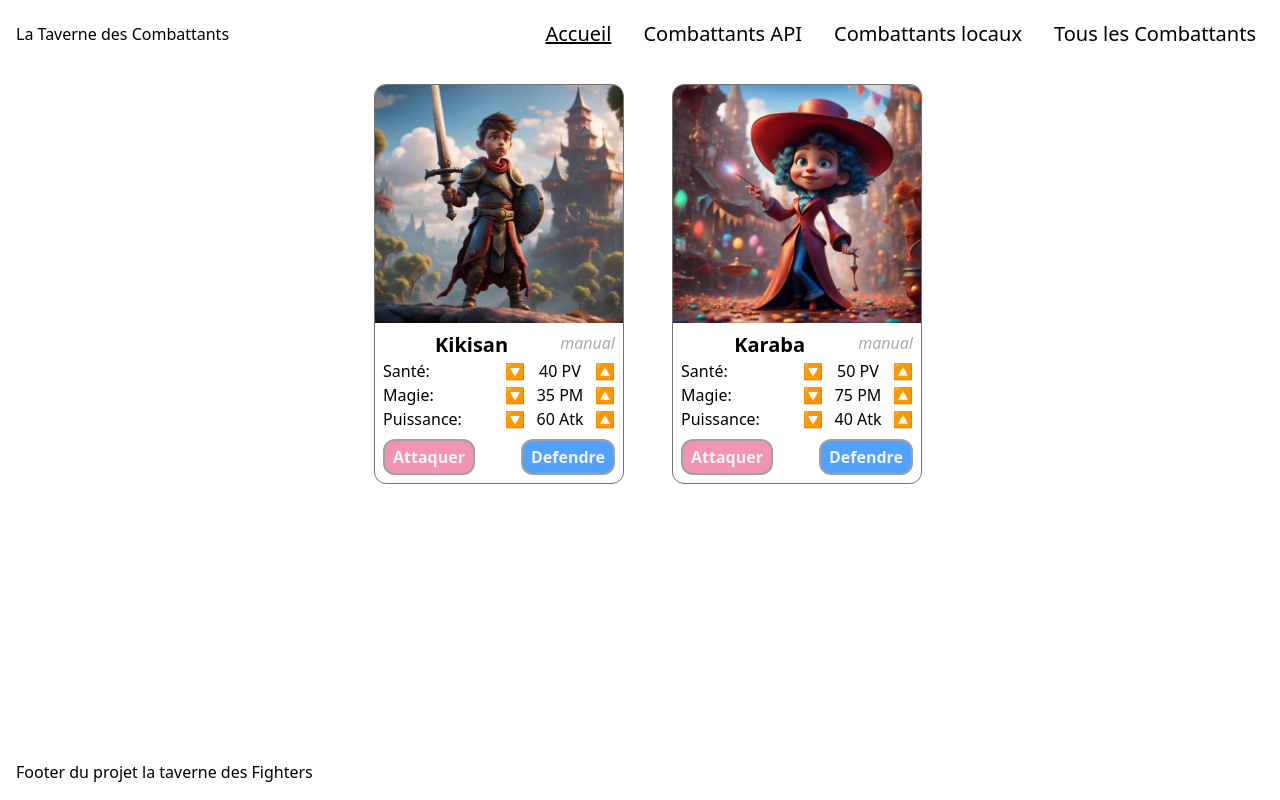
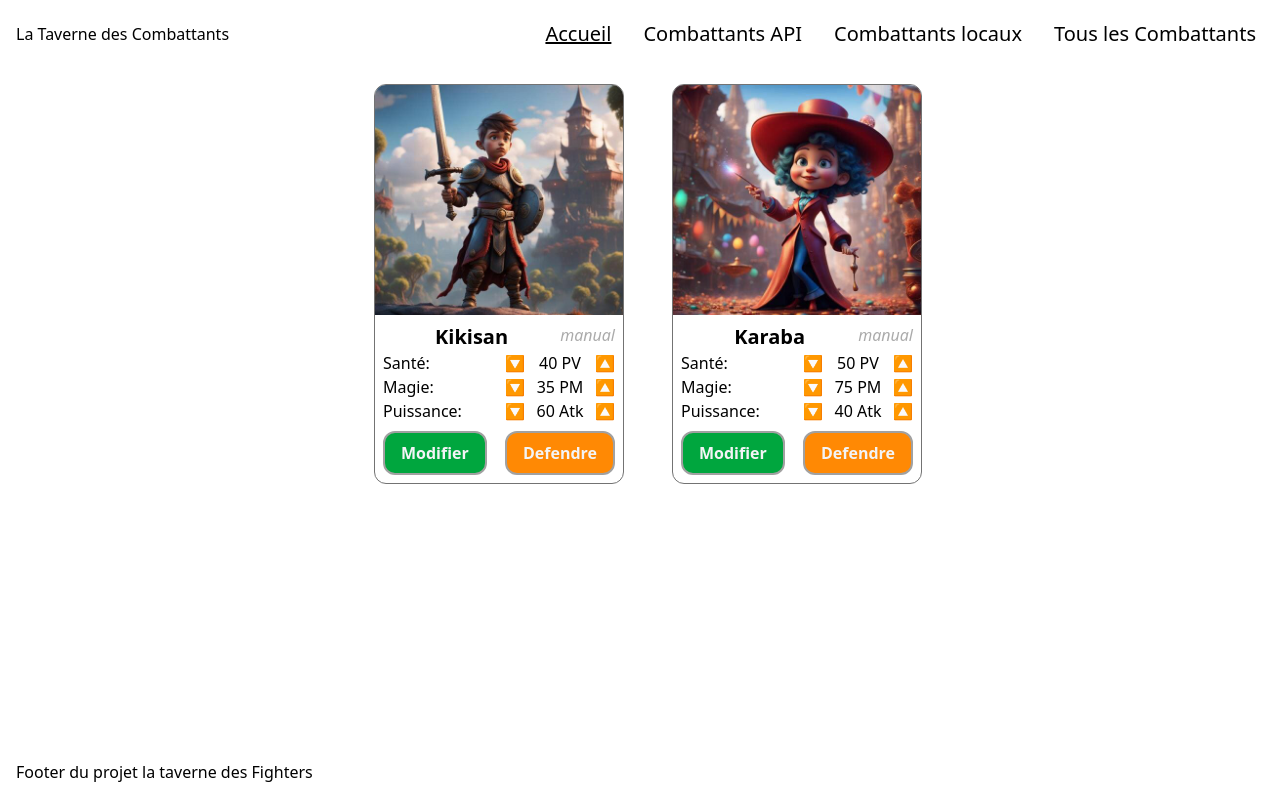
Before and after one commit to AbouYeo/la-taverne, a React (Vite) app: page / in a window 1280 px wide. Built offline with nearby package versions, Linux system fonts and the light colour scheme; no server answers.

Commit message:
Modification du design des cartes

```diff
--- a/src/components/card-components/Button.tsx
+++ b/src/components/card-components/Button.tsx
@@ -7,7 +7,7 @@ type ButtonProps = {
 export default function Button({ children, color }: ButtonProps) {
     return (
         <button
-            className={`${color} font-bold text-gray-100 hover:text-white rounded-xl border-2 border-neutral-400 hover:border-neutral-700 hover:opacity-90 duration-300 px-2 py-1`}
+            className={`${color} font-bold text-gray-100 hover:text-white rounded-xl border-2 border-neutral-400 hover:border-neutral-700 hover:opacity-90 duration-300 px-4 py-2`}
         >
             {children}
         </button>
--- a/src/components/card-components/Card.tsx
+++ b/src/components/card-components/Card.tsx
@@ -46,10 +46,10 @@ export default function Card({ character }: CardProps) {
                     ))}
                 </div>
                 <div className="flex justify-between mt-2">
-                    <Button color="bg-[#F194B4] hover:bg-red-600">
-                        Attaquer
+                    <Button color="bg-green-600 hover:bg-red-600">
+                        Modifier
                     </Button>
-                    <Button color="bg-blue-400">Defendre</Button>
+                    <Button color="bg-orange-400">Defendre</Button>
                 </div>
             </div>
         </div>
```
